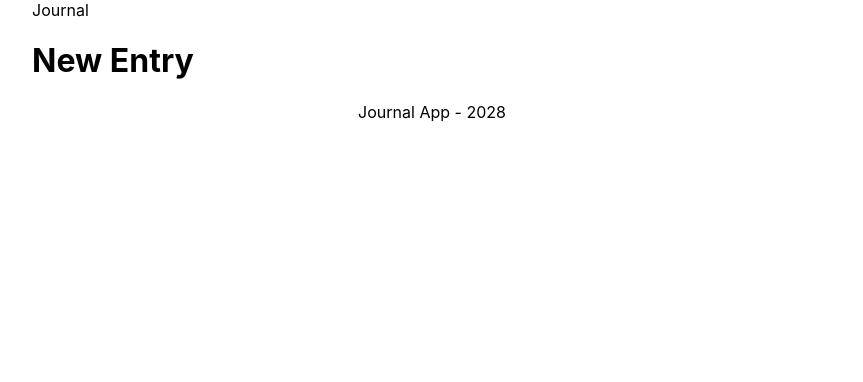
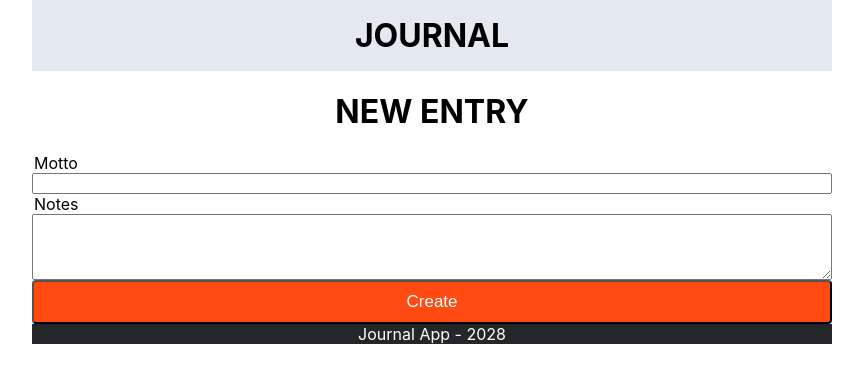
Before and after one commit to JanaS87/journal, a React (Create React App) app: page / in a window 1280 px wide. Shown: the top 382 px of the page, without its empty margins (208-1071 px from the left). Built offline with nearby package versions, Linux system fonts and the light colour scheme.

Commit message:
add Form, Main, CSS

```diff
--- a/src/App.css
+++ b/src/App.css
@@ -1,7 +1,78 @@
 @import "./index.css";
+
+Header {
+  text-align: center;
+  align-items: center;
+  background-color: var(--color-water-10);
+  padding: 1rem 2rem;
+  font-size: 2em;
+  font-weight: bold;
+  text-transform: uppercase;
+}
+
+Main {
+  display: flex;
+  flex-direction: column;
+}
+
+Form {
+  display: flex;
+  flex-direction: column;
+}
+
+.btnStyle {
+    background-color: var(--color-nemo);
+    border-radius: 4px;
+    box-shadow: rgba(0, 0, 0, 0.12) 0 1px 1px;
+    color: #FFFFFF;
+    cursor: pointer;
+    display: block;
+    font-size: 17px;
+    line-height: 100%;
+    margin: 0;
+    outline: 0;
+    padding: 11px 15px 12px;
+    text-align: center;
+    transition: box-shadow .05s ease-in-out,opacity .05s ease-in-out;
+    user-select: none;
+    -webkit-user-select: none;
+    touch-action: manipulation;
+    width: 100%;
+  }
+
+  .btnStyle:hover {
+    box-shadow: rgba(255, 255, 255, 0.3) 0 0 2px inset, rgba(0, 0, 0, 0.4) 0 1px 2px;
+    text-decoration: none;
+    transition-duration: .15s, .15s;
+  }
+
+  .btnStyle:active {
+    box-shadow: rgba(0, 0, 0, 0.15) 0 2px 4px inset, rgba(0, 0, 0, 0.4) 0 1px 1px;
+  }
+
+  .btnStyle:disabled {
+    cursor: not-allowed;
+    opacity: .6;
+  }
+
+  .btnStyle:disabled:active {
+    pointer-events: none;
+  }
+
+  .btnStyle:disabled:hover {
+    box-shadow: none;
+  }
+
+
+Form h1{
+  text-align: center;
+  text-transform: uppercase;
+}
 
 Footer {
   text-align: center;
   align-items: center;
   bottom: 0;
+  background-color: var(--color-granite);
+  color: var(--color-foam);
 }
--- a/src/App.js
+++ b/src/App.js
@@ -1,4 +1,6 @@
 import Header from "./components/Header/Header";
+import Main from "./components/Main/Main";
+import Form from "./components/Form/Form";
 import Footer from "./components/Footer/Footer";
 import "./App.css";
 
@@ -6,9 +8,10 @@ function App() {
   return (
     <>
       <Header></Header>
-      <main>
-        <h1>New Entry</h1>
-      </main>
+      <Main>
+        <Form></Form>
+      </Main>
+
       <Footer></Footer>
     </>
   );
--- /dev/null
+++ b/src/components/Form/Form.js
@@ -0,0 +1,17 @@
+import React from "react";
+
+export default function Form() {
+    return (
+        <form>
+            <h1>New Entry</h1>
+            <legend htmlFor="inputField">Motto</legend>
+            <input className="inputStyle" type="text" id="inputField" required></input>
+
+            <legend htmlFor="textField">Notes</legend>
+            <textarea rows="4" cols="50" id="textField" required></textarea>
+
+            <button className="btnStyle">Create</button>
+
+        </form>
+    )
+}
--- a/src/components/Header/header.css
+++ /dev/null
@@ -1,6 +0,0 @@
-Header {
-  text-align: center;
-  align-items: center;
-  background-color: var(--color-water-10);
-  padding: 1rem 2rem;
-}
--- /dev/null
+++ b/src/components/Main/Main.js
@@ -0,0 +1,9 @@
+import React from "react";
+
+export default function Main({children}){
+    return (
+        <main>
+        {children}
+      </main>
+    )
+}
```
